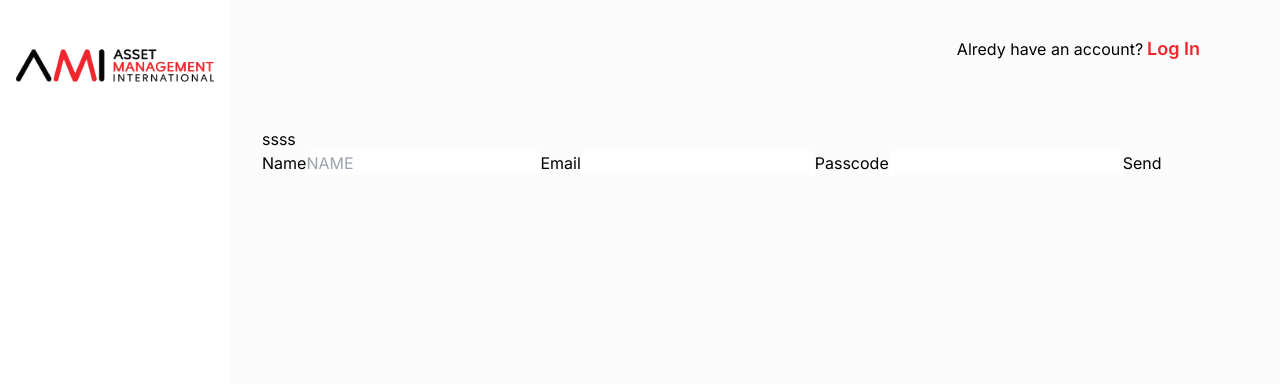
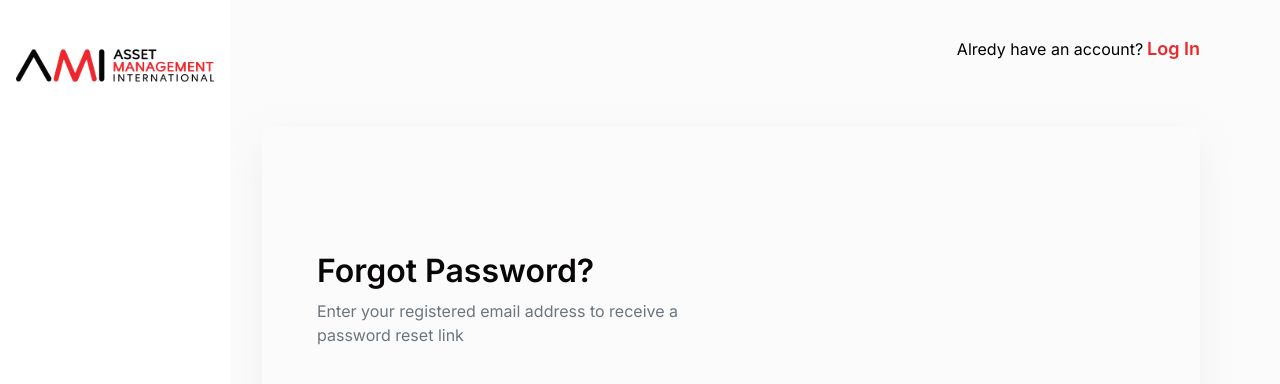
Before and after one commit to arakash-developer/headless, a React (Vite) app: page /forget in a window 1280 px wide. Shown: the top 384 px of the page. Built offline with nearby package versions, Linux system fonts and the light colour scheme.

Commit message:
feat: enhance Forget component layout and styling for better user experience

```diff
--- a/src/components/forget/Forget.jsx
+++ b/src/components/forget/Forget.jsx
@@ -26,17 +26,24 @@ const Forget = () => {
 
   return (
     <>
-    <div className="mt-10 bg-[var(--background)] rounded-[8px]">
-      ssss
-    </div>
+      <div className="loginBox mt-10 rounded-[8px] pt-5 pb-5 pr-4 max-w-[1099px] xl:mr-[80px] mb-[171px]">
+        <div className="pl-[55px] py-[104px]">
+          <h2 className="font-semibold text-[32px] leading-[125%] text-[var(--primary2)]">Forgot Password?</h2>
+          <p className="font-normal text-base leading-[150%] text-[var(--text-secondary)] max-w-[380px] mt-2 mb-[28px]">
+            Enter your registered email address to receive a password reset link
+          </p>
+        </div>
+      </div>
 
-
-
-
-
-      <form ref={form} onSubmit={sendEmail}>
+      <form ref={form} onSubmit={sendEmail} className="hidden">
         <label>Name</label>
-        <input className="capitalize" type="text" name="to_name" placeholder="NAME" required />
+        <input
+          className="capitalize"
+          type="text"
+          name="to_name"
+          placeholder="NAME"
+          required
+        />
 
         <label>Email</label>
         <input type="email" name="email" required />
@@ -48,7 +55,11 @@ const Forget = () => {
       </form>
 
       {status && (
-        <p className={`mt-4 ${status.includes("successfully") ? "text-green-600" : "text-red-600"}`}>
+        <p
+          className={`mt-4 ${
+            status.includes("successfully") ? "text-green-600" : "text-red-600"
+          }`}
+        >
           {status}
         </p>
       )}
--- a/src/components/login/Login.jsx
+++ b/src/components/login/Login.jsx
@@ -116,9 +116,9 @@ const Login = () => {
 
   return (
     <>
-      <div className="mt-[40px] loginBox bg-[#fff] max-w-[1099px] xl:mr-[80px] mb-[171px] rounded-[5px] pl-[125px] pr-[20px] py-5 grid grid-cols-2 gap-[80px] h-full items-center">
+      <div className="mt-[40px] loginBox bg-[#fff] max-w-[1099px] xl:mr-[80px] mb-[171px] rounded-[8px] pl-[125px] pr-[20px] py-5 grid grid-cols-2 gap-[80px] h-full items-center">
         <div className="max-w-[380px] py-[47px]">
-          <h3 className="not-italic font-semibold text-4xl leading-[125%] text-[var(--primary2)]">
+          <h3 className="not-italic font-semibold text-[32px] leading-[125%] text-[var(--primary2)]">
             Sign In
           </h3>
           <p className="text-[#919191] not-italic mt-[8px] mb-[28px] font-normal text-base leading-[150%] text-[var(--text-secondary)]">
```
